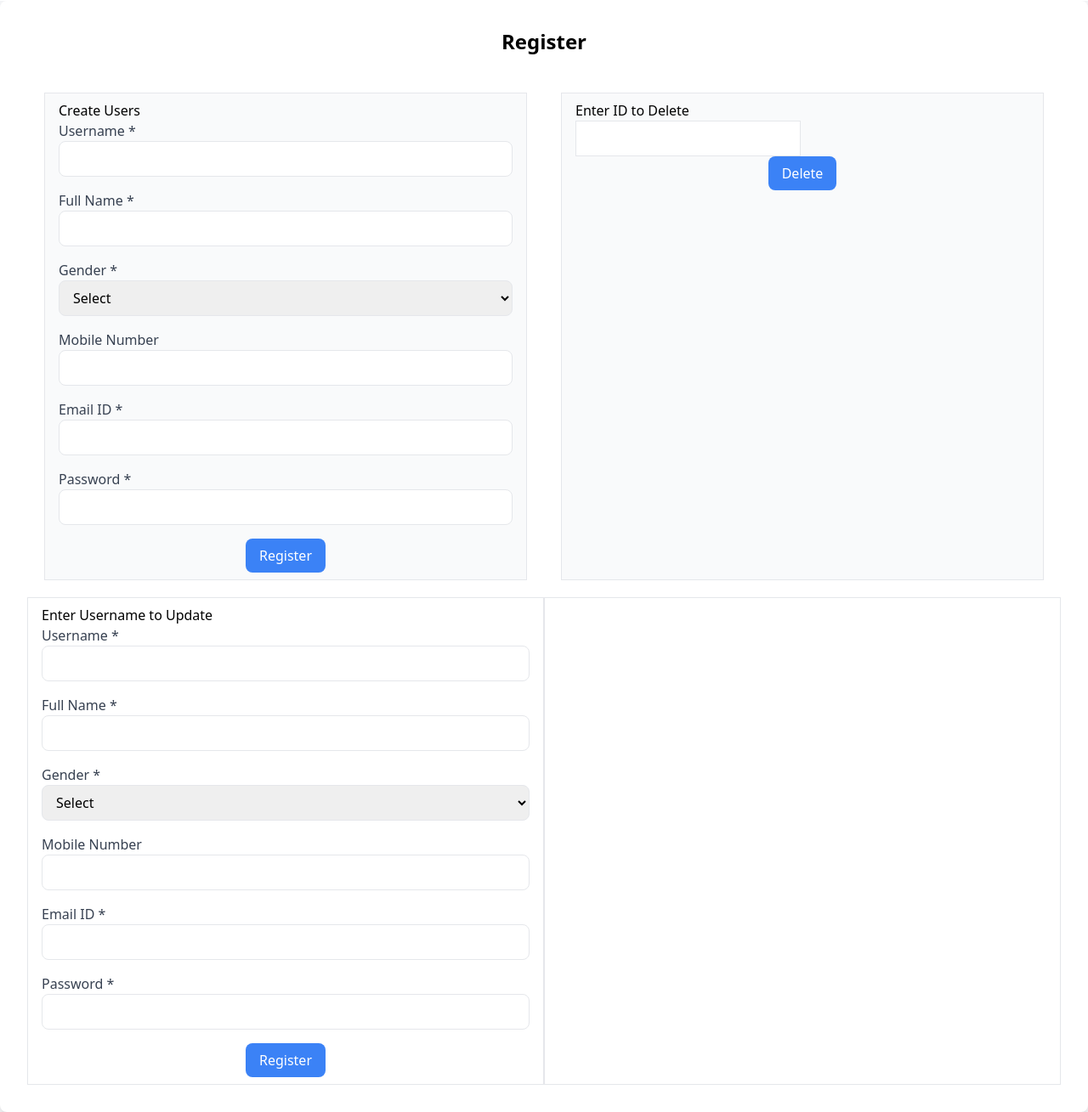
After one commit to MohitChoudhary1212/surya_mines, a Flask app: template app/templates/register.html in a window 1280 px wide. The commit adds this page. Shown: the whole page at 85% size. Run offline with Flask 3, Linux system fonts and the light colour scheme; the template is opened without the code that fills it, so the values that code supplies are empty; some libraries are stand-ins or nearby versions.

Commit message:
Registration CRUD Features working.

```diff
--- /dev/null
+++ b/app/main.py
@@ -0,0 +1,151 @@
+from flask import Flask, session, render_template, redirect, url_for, request
+from odeta import localbase
+
+# Database
+db = localbase('my_database.db')
+
+users = db('users')
+tables = db('pa_table')
+tabless = db('ca_table')
+
+app = Flask(__name__)
+app.secret_key = 'your_secret_key'
+
+@app.route('/')
+def home():
+    if 'username' in session:
+        return render_template('home.html')
+    return redirect(url_for('login'))
+
+@app.route('/register', methods=['GET', 'POST'])
+def register():
+    if request.method == 'POST':
+        action = request.form.get('action')
+        username = request.form.get('username')
+        title = request.form.get('title')
+        gender = request.form.get('gender')
+        mobile = request.form.get('mobile')
+        email = request.form.get('email')
+        password = request.form.get('password')
+
+        if email and password and title and username and action == 'create':
+            users.put({
+                "username" : username,
+                "password" : password,
+                "title" : title,
+                "mobile" : mobile,
+                "email" : email,
+                "gender" : gender
+            })
+            print("registration done")
+            return render_template('register.html', msg = "registration successfull.")
+
+        if username and action == 'delete':
+            users.delete(username)
+            return render_template('register.html', msg = "user deleted.")
+
+        if username and action == 'update':
+
+            id = users.fetch({ "username" : username, "password" : password })[0]["id"]
+            users.update({
+                "username" : username,
+                "password" : password,
+                "title" : title,
+                "mobile" : mobile,
+                "email" : email,
+                "gender" : gender
+            },id)
+            return render_template('register.html', msg = "user updated.")
+
+    return render_template('register.html', user = users.fetch())
+
+@app.route('/login', methods=['GET', 'POST'])
+def login():
+    if request.method == 'POST':
+        username = request.form.get('uname')
+        password = request.form.get('password')
+
+        if users.fetch({
+            "username" : username,
+            "password" : password
+        }):
+            session['username'] = username
+            return redirect(url_for('home'))
+        else:
+            error = 'Invalid username or password'
+            return render_template('login.html', error=error)
+    return render_template('login.html')
+
+@app.route('/forgot', methods=['GET', 'POST'])
+def forgot_pass():
+    if 'username' not in session: return redirect(url_for('login'))
+
+    pass
+
+@app.route('/logout')
+def logout():
+    session.pop('username', None)
+    return redirect(url_for('login'))
+
+"""
+Merge both functions to create a single endpoint which receives GET and POST requests and a variable which will differentiate.
+"""
+
+
+@app.route('/data', methods=['GET', 'POST'])
+def data():
+    if 'username' not in session: return redirect(url_for('login'))
+
+    if request.method == 'POST':
+        new_entry = {
+            "machine_name": request.form.get('machine-name'),
+            "machine_company": request.form.get('machine-company'),
+            "operation_type": request.form.get('operation-type'),
+            "trip_calculation": request.form.get('trip-calculation'),
+            "usage_type": request.form.get('usage-type'),
+            "service_interval": request.form.get('service-interval')
+        }
+        table.put(new_entry)
+        return redirect(url_for('data'))
+
+    data_all = table.fetchall()
+    parties_all = tables.fetchall()
+    return render_template('data.html', data=data_all, parties=parties_all)
+
+
+
+
+@app.route('/parties', methods=['GET', 'POST'])
+def parties():
+    if 'username' in session:
+        if request.method == 'POST':
+            par_entry = {
+                "party_name": request.form.get('party-name'),
+                "party_address": request.form.get('party-address')
+            }
+            tables.put(par_entry)
+            return redirect(url_for('data'))
+
+        data_all = table.fetchall()
+        parties_all = tables.fetchall()
+        return render_template('data.html', data=data_all, parties=parties_all)
+
+    return redirect(url_for('login'))
+
+@app.route('/contactus', methods=['GET','POST'])
+def contactus():
+    if 'username' not in session: return redirect(url_for('login'))
+
+    if request.method == 'POST':
+        con_entry = {
+            "name": request.form.get('name'),
+            "email": request.form.get('email'),
+            "message": request.form.get('message')
+        }
+        tabless.put(con_entry)
+        return redirect(url_for('contactus'))
+    contact_all =tabless.fetchall()
+    return render_template('contactus.html',cont = contact_all)
+
+if __name__ == '__main__':
+    app.run(debug=True)
--- /dev/null
+++ b/app/requirements.txt
@@ -0,0 +1,3 @@
+flask
+odeta
+pymongo
--- a/flask practice/templates/base.html
+++ b/app/templates/base.html
@@ -4,6 +4,7 @@
     <meta charset="UTF-8">
     <meta name="viewport" content="width=device-width, initial-scale=1.0">
     <title>SURYA_MINES</title>
+    <script src="https://cdn.tailwindcss.com"></script>
     <style>
         * {
             margin: 0;
@@ -13,9 +14,7 @@
         }
 
         body {
-            font-family: Cambria, Cochin, Georgia, Times, 'Times New Roman', serif;
             background-color: #ffffff;
-            color: #1e3a8a;
         }
 
         .navbar {
@@ -97,8 +96,9 @@
     </style>
 </head>
 <body>
+    {% if session %}
     <nav class="navbar">
-        <div class="brand">SURYA_MINES</div>
+        <div class="brand">SURYA_MINES - Welcome {{ session.username }} </div>
         <div class="menu-icon" onclick="toggleMenu()">&#8942;</div>
         <div class="menu">
             <a href="/">Home</a>
@@ -107,6 +107,7 @@
             <a href="/logout">Log-out</a>
         </div>
     </nav>
+    {% endif %}
 
     <div class="content">
         {% block content %}
--- /dev/null
+++ b/app/templates/register.html
@@ -0,0 +1,129 @@
+{% extends 'base.html' %}
+
+{% block content %}
+<div class="bg-gray-100 flex items-center justify-center min-h-screen">
+    <div class="bg-white p-8 rounded-lg shadow-lg w-full">
+        <h2 class="text-2xl font-bold mb-6 text-center">Register</h2>
+
+        {% if msg %}
+        <div class="px-4 py-2 text-center">
+            {{ msg }}
+        </div>
+        {% endif %}
+
+
+        <div class="grid grid-cols-2">
+<form method="post" action="/register" class="px-4 py-2 m-5 bg-gray-50 border">
+            Create Users <br>
+
+            <div class="mb-4">
+                <label for="username" class="block text-gray-700">Username *</label>
+                <input type="text" id="username" name="username" required class="w-full px-3 py-2 border rounded-lg focus:outline-none focus:ring-2 focus:ring-blue-500">
+            </div>
+            <div class="mb-4">
+                <label for="title" class="block text-gray-700">Full Name *</label>
+                <input type="text" id="title" name="title" required class="w-full px-3 py-2 border rounded-lg focus:outline-none focus:ring-2 focus:ring-blue-500">
+            </div>
+            <div class="mb-4">
+                <label for="gender" class="block text-gray-700">Gender *</label>
+                <select id="gender" name="gender" required class="w-full px-3 py-2 border rounded-lg focus:outline-none focus:ring-2 focus:ring-blue-500">
+                    <option value="">Select</option>
+                    <option value="male">Male</option>
+                    <option value="female">Female</option>
+                </select>
+            </div>
+            <div class="mb-4">
+                <label for="mobile" class="block text-gray-700">Mobile Number</label>
+                <input type="number" id="mobile" name="mobile" class="w-full px-3 py-2 border rounded-lg focus:outline-none focus:ring-2 focus:ring-blue-500">
+            </div>
+            <div class="mb-4">
+                <label for="email" class="block text-gray-700">Email ID *</label>
+                <input type="email" id="email" name="email" required class="w-full px-3 py-2 border rounded-lg focus:outline-none focus:ring-2 focus:ring-blue-500">
+            </div>
+            <div class="mb-4">
+                <label for="password" class="block text-gray-700">Password *</label>
+                <input type="password" id="password" name="password" required class="w-full px-3 py-2 border rounded-lg focus:outline-none focus:ring-2 focus:ring-blue-500">
+                <input type="hidden" value="create" name="action">
+            </div>
+            <div class="flex justify-center">
+                <button type="submit" class="bg-blue-500 text-white px-4 py-2 rounded-lg hover:bg-blue-600 focus:outline-none focus:ring-2 focus:ring-blue-500">Register</button>
+            </div>
+        </form>
+
+        <form method="post" action="/register" class="px-4 py-2 m-5 bg-gray-50 border">
+
+            Enter ID to Delete <br>
+            <input type="text" value="" name="username" class="px-4 py-2 border">
+            <input type="hidden" name="action" value="delete">
+
+            <div class="flex justify-center">
+                <button type="submit" class="bg-blue-500 text-white px-4 py-2 rounded-lg hover:bg-blue-600 focus:outline-none focus:ring-2 focus:ring-blue-500">Delete</button>
+            </div>
+
+        </form>
+
+
+        <form method="post" action="/register" class="border px-4 py-2">
+
+            Enter Username to Update <br>
+
+            <div class="mb-4">
+                <label for="username" class="block text-gray-700">Username *</label>
+                <input type="text" id="username" name="username" required class="w-full px-3 py-2 border rounded-lg focus:outline-none focus:ring-2 focus:ring-blue-500">
+            </div>
+            <div class="mb-4">
+                <label for="title" class="block text-gray-700">Full Name *</label>
+                <input type="text" id="title" name="title" required class="w-full px-3 py-2 border rounded-lg focus:outline-none focus:ring-2 focus:ring-blue-500">
+            </div>
+            <div class="mb-4">
+                <label for="gender" class="block text-gray-700">Gender *</label>
+                <select id="gender" name="gender" required class="w-full px-3 py-2 border rounded-lg focus:outline-none focus:ring-2 focus:ring-blue-500">
+                    <option value="">Select</option>
+                    <option value="male">Male</option>
+                    <option value="female">Female</option>
+                </select>
+            </div>
+            <div class="mb-4">
+                <label for="mobile" class="block text-gray-700">Mobile Number</label>
+                <input type="number" id="mobile" name="mobile" class="w-full px-3 py-2 border rounded-lg focus:outline-none focus:ring-2 focus:ring-blue-500">
+            </div>
+            <div class="mb-4">
+                <label for="email" class="block text-gray-700">Email ID *</label>
+                <input type="email" id="email" name="email" required class="w-full px-3 py-2 border rounded-lg focus:outline-none focus:ring-2 focus:ring-blue-500">
+            </div>
+            <div class="mb-4">
+                <label for="password" class="block text-gray-700">Password *</label>
+                <input type="password" id="password" name="password" required class="w-full px-3 py-2 border rounded-lg focus:outline-none focus:ring-2 focus:ring-blue-500">
+                <input type="hidden" value="update" name="action">
+            </div>
+            <div class="flex justify-center">
+                <button type="submit" class="bg-blue-500 text-white px-4 py-2 rounded-lg hover:bg-blue-600 focus:outline-none focus:ring-2 focus:ring-blue-500">Register</button>
+            </div>
+
+
+        </form>
+
+        <div class="border px-4 py-2" >
+            {% for us in user %}
+            <b>{{ us.title }}</b><br>
+
+            {% for a,b in us.items() %}
+                {{ a }} -> {{ b }} <br>
+            {% endfor %}
+<hr>
+            {% endfor %}
+        </div>
+
+    </div>
+
+
+
+
+
+
+
+    </div>
+</div>
+
+
+{% endblock %}
```
Also changed, not shown: app/templates/login.html (renamed from flask practice/templates/login.html, +3 -6 lines), flask practice/app.py (deleted, +0 -112 lines), app/my_database.db (added), app/templates/contactus.html (renamed from flask practice/templates/contactus.html), app/templates/data.html (renamed from flask practice/templates/data.html), app/templates/home.html (renamed from flask practice/templates/home.html), flask practice/my_contact.db (deleted), flask practice/my_database.db (deleted), flask practice/my_parties.db (deleted).
